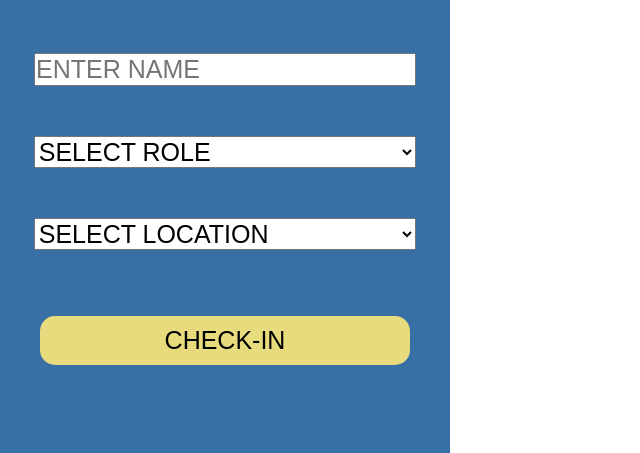
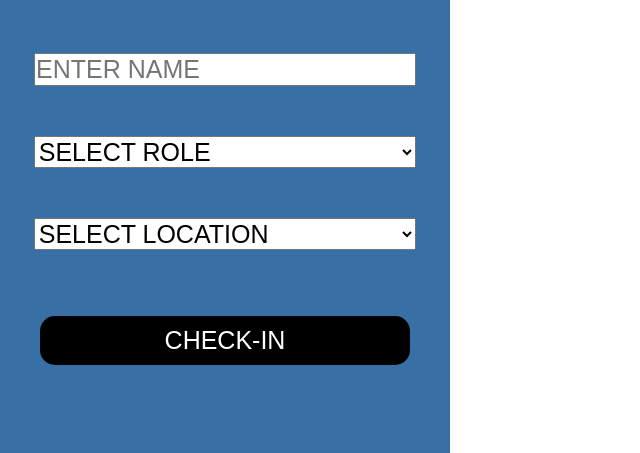
Before and after one commit to emm-garzon/DM_Foundations_Capstone, a website: page public/index.html in a window 1280 px wide. Shown: the part 347-800 px from the top of the page, without its empty margins (0-640 px from the left). Drawn offline with nearby package versions, Linux system fonts and the light colour scheme; no server answers.

Commit message:
minor css changes

```diff
--- a/public/styles.css
+++ b/public/styles.css
@@ -81,8 +81,9 @@ select {
   font-size: 25px;
   border-radius: 15px;
   padding: 10px 125px;
-  background-color: #e8db7d;
-  color: black;
+  /* background-color: #e8db7d; */
+  background-color: black;
+  color: white;
   border-width: 0px;
   margin-top: 1rem;
   transition: transform 0.2s;
```
